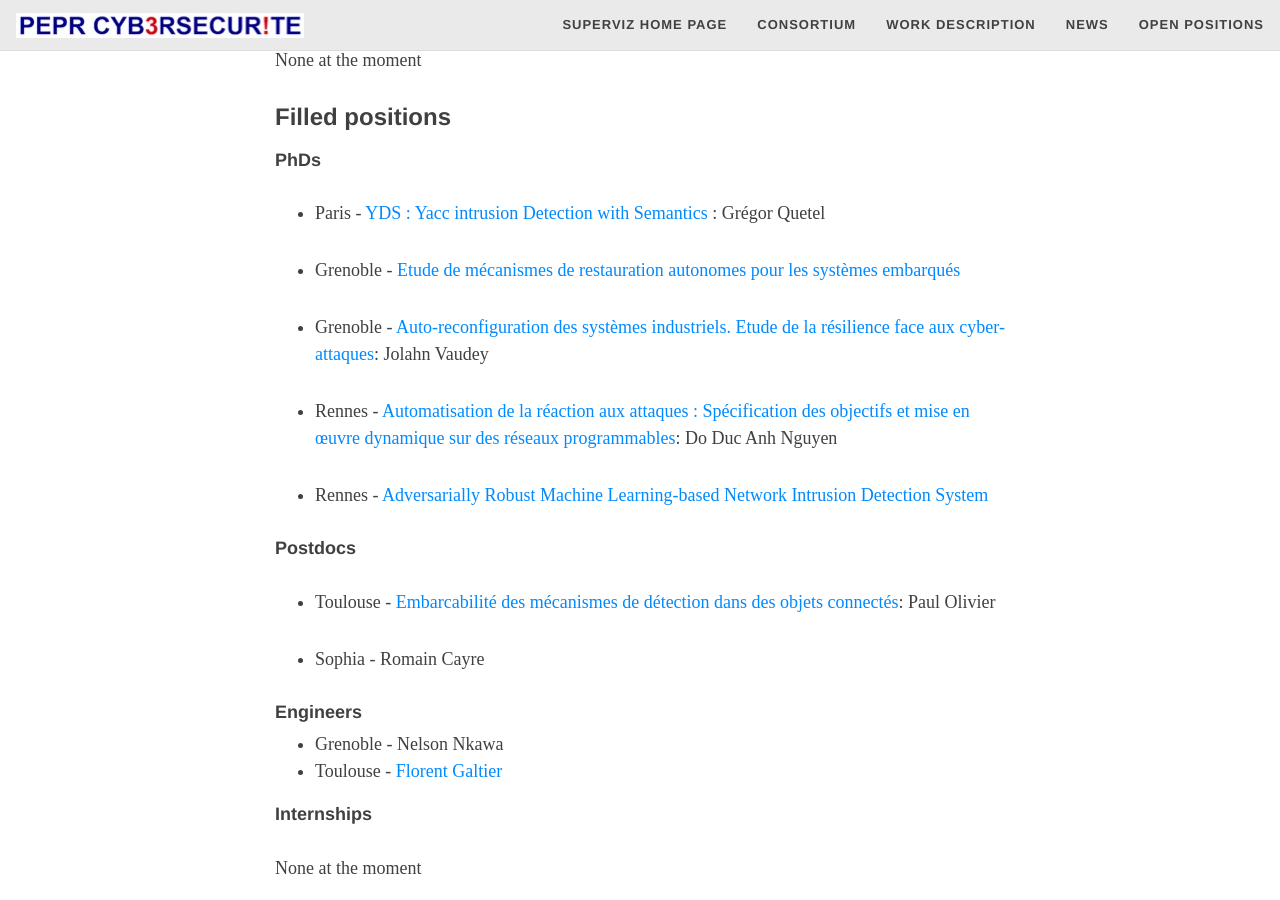
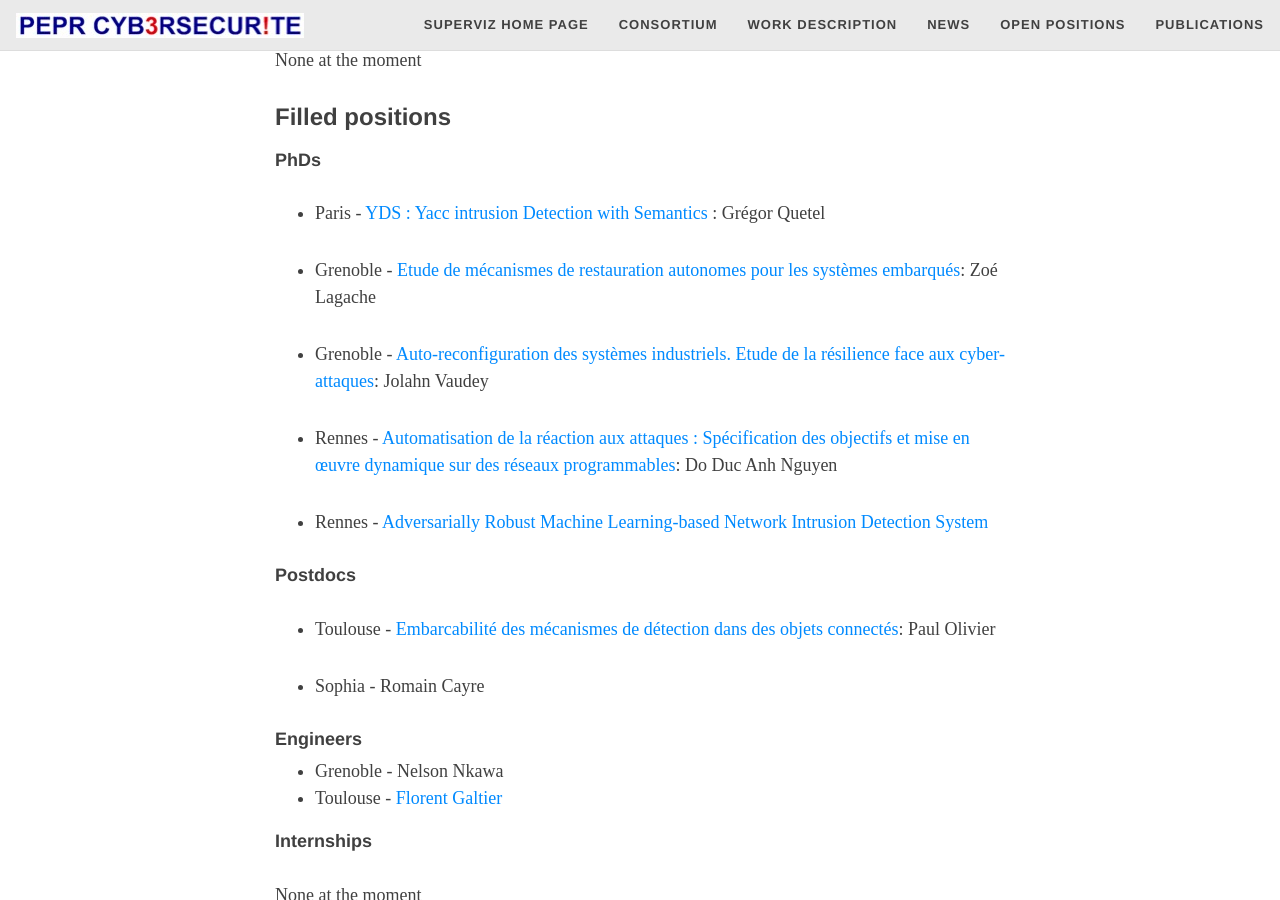
Before and after one commit to PFGimenez/REV-website, a Jekyll site: the page built from openpositions.md, in a window 1280 px wide and 900 px high, scrolled down 1433 px. Built offline with Jekyll 4.4.1, drawn with Linux system fonts in a browser that asks for light colours; nearby versions of some CDN libraries; some web fonts are replaced.

Commit message:
Publications page

```diff
--- a/_config.yml
+++ b/_config.yml
@@ -32,6 +32,7 @@ navbar-links:
   Work Description: "workdescription"
   News: "news"
   Open Positions: "openpositions"
+  Publications: "publications"
 #  Contact: "contact"
 
 ################
--- a/openpositions.md
+++ b/openpositions.md
@@ -58,7 +58,7 @@ None at the moment
 
 - Paris - [YDS : Yacc intrusion Detection with Semantics](https://files.inria.fr/superviz/assets/img/positions/TH2.1.pdf) : Grégor Quetel
 
-- Grenoble - [Etude de mécanismes de restauration autonomes pour les systèmes embarqués](https://files.inria.fr/superviz/assets/img/positions/TH3.1.pdf)
+- Grenoble - [Etude de mécanismes de restauration autonomes pour les systèmes embarqués](https://files.inria.fr/superviz/assets/img/positions/TH3.1.pdf): Zoé Lagache
 
 - Grenoble - [Auto-reconfiguration des systèmes industriels. Etude de la résilience face aux cyber-attaques](https://files.inria.fr/superviz/assets/img/positions/TH3.2.pdf): Jolahn Vaudey
 
```
Also changed, not shown: publications.md (added, +7 -0 lines).
